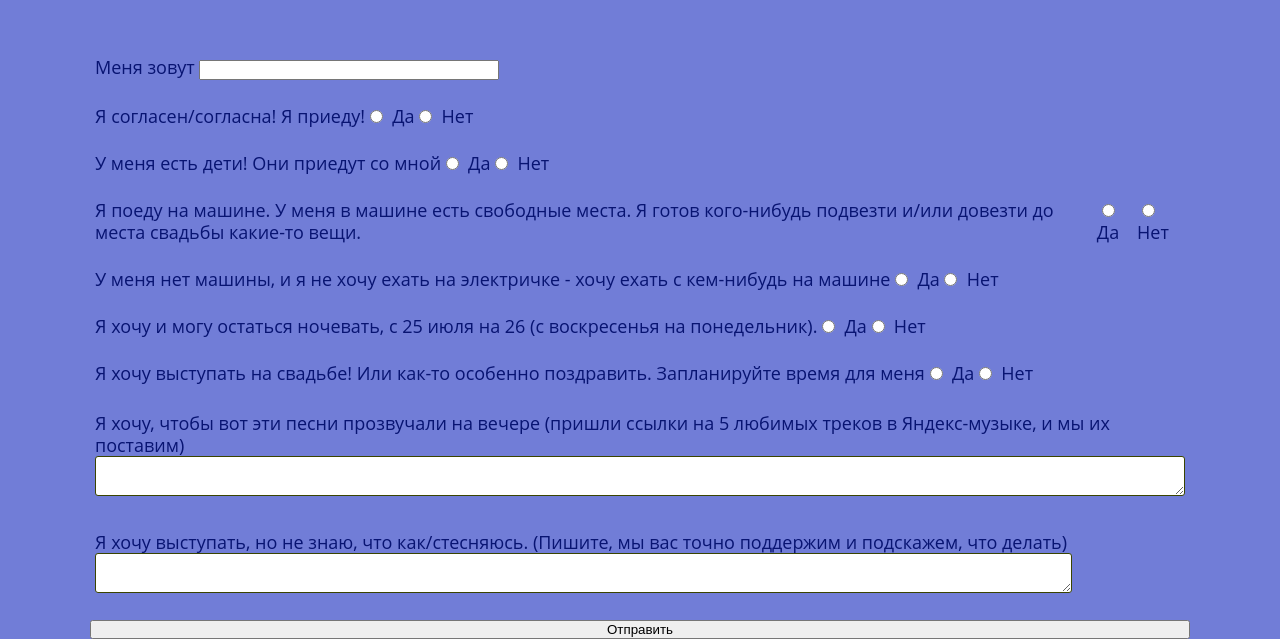
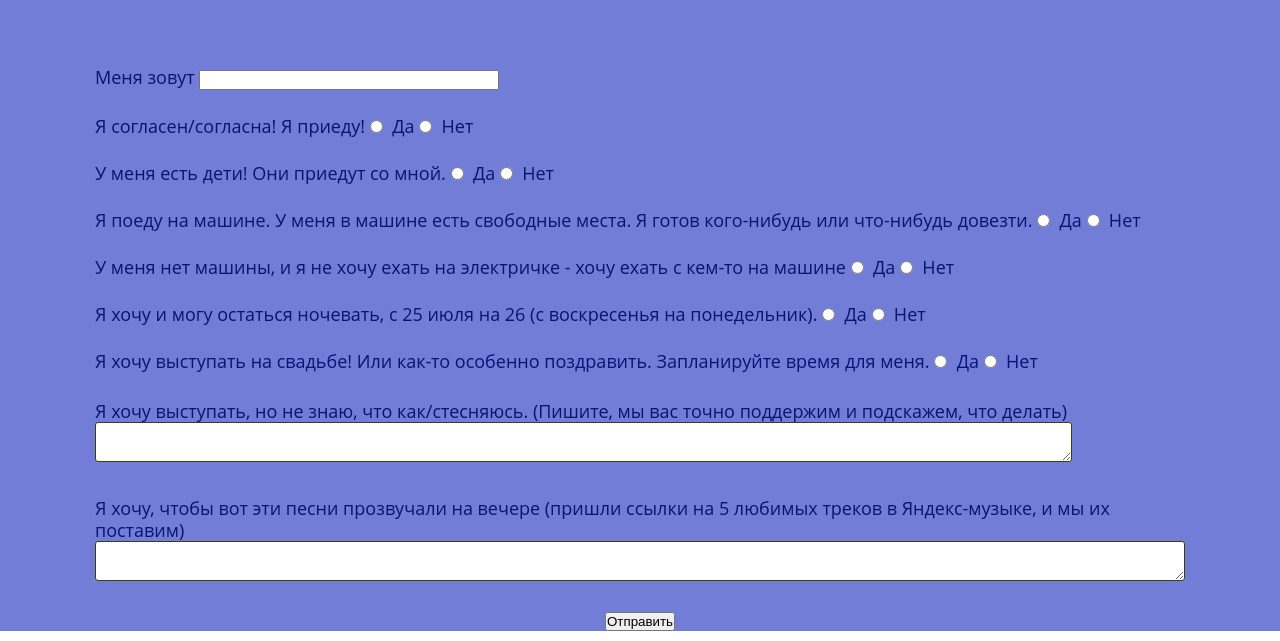
Before and after one commit to VaseninaNastya/wedding2021, a React app in the folder wedding_page/: page / in a window 1280 px wide. Shown: the part 3727-4368 px from the top of the page. Built offline with nearby package versions, Linux system fonts and the light colour scheme.

Commit message:
fix: fix form

```diff
--- a/wedding_page/src/components/Header/Header.js
+++ b/wedding_page/src/components/Header/Header.js
@@ -13,7 +13,6 @@ class Header extends React.PureComponent {
 
   render() {
     const { scrollPosition } = this.props;
-    console.log("crollPosition", scrollPosition);
     return (
       <div
         className={
--- a/wedding_page/src/components/MyForm/MyForm.js
+++ b/wedding_page/src/components/MyForm/MyForm.js
@@ -1,24 +1,166 @@
 import React from "react";
 import s from "./MyForm.module.css";
-import MyFormRadioItem from "../../components/MyFormRadioItem/MyFormRadioItem.js"
-import MyFormInputItem  from "../../components/MyFormInputItem/MyFormInputItem.js"
-import MyFormTextareaItem  from "../../components/MyFormTextareaItem/MyFormTextareaItem.js"
+import MyFormRadioItem from "../../components/MyFormRadioItem/MyFormRadioItem.js";
+import MyFormInputItem from "../../components/MyFormInputItem/MyFormInputItem.js";
+import MyFormTextareaItem from "../../components/MyFormTextareaItem/MyFormTextareaItem.js";
 
-import MyFormRadioItemList from '../../utils/MyFormRadioItemList.utils.js'
-import MyFormInputItemList from '../../utils/MyFormInputItemList.utils.js'
-import MyFormTextareaItemList from '../../utils/MyFormTextareaItemList.utils.js'
+import MyFormRadioItemList from "../../utils/MyFormRadioItemList.utils.js";
+import MyFormInputItemList from "../../utils/MyFormInputItemList.utils.js";
+import MyFormTextareaItemList from "../../utils/MyFormTextareaItemList.utils.js";
+
+import GoogleFormAPI from "../../utils/GoogleFormAPI.js";
 
 class MyForm extends React.PureComponent {
+  constructor() {
+    super();
+  }
+  state = {
+    formSended: false,
+  };
+  async handlerSendForm() {
+    let api = new GoogleFormAPI();
+    let resName =
+      document.querySelector("[style='order: 1;'] input").getAttribute("name") +
+      "=" +
+      document.querySelector("[style='order: 1;'] input").value;
+    let resAgree = document.querySelector("[style='order: 2;'] input:checked")
+      ? document
+          .querySelector("[style='order: 2;'] input")
+          .getAttribute("name") +
+        "=" +
+        document.querySelector("[style='order: 2;'] input").value
+      : "";
+    let resChild = document.querySelector("[style='order: 3;'] input:checked")
+      ? document
+          .querySelector("[style='order: 3;'] input")
+          .getAttribute("name") +
+        "=" +
+        document.querySelector("[style='order: 3;'] input").value
+      : "";
+    let resCar = document.querySelector("[style='order: 4;'] input:checked")
+      ? document
+          .querySelector("[style='order: 4;'] input")
+          .getAttribute("name") +
+        "=" +
+        document.querySelector("[style='order: 4;'] input").value
+      : "";
+    let resNoCar = document.querySelector("[style='order: 5;'] input:checked")
+      ? document
+          .querySelector("[style='order: 5;'] input")
+          .getAttribute("name") +
+        "=" +
+        document.querySelector("[style='order: 5;'] input").value
+      : "";
+    let resAfterparty = document.querySelector(
+      "[style='order: 6;'] input:checked"
+    )
+      ? document
+          .querySelector("[style='order: 6;'] input")
+          .getAttribute("name") +
+        "=" +
+        document.querySelector("[style='order: 6;'] input").value
+      : "";
+    let resShow = document.querySelector("[style='order: 7;'] input:checked")
+      ? document
+          .querySelector("[style='order: 7;'] input")
+          .getAttribute("name") +
+        "=" +
+        document.querySelector("[style='order: 7;'] input").value
+      : "";
+    let resShowShy =
+      document
+        .querySelector("[style='order: 8;'] textarea")
+        .getAttribute("name") +
+      "=" +
+      document.querySelector("[style='order: 8;'] textarea").value;
+    let resSongs =
+      document
+        .querySelector("[style='order: 9;'] textarea")
+        .getAttribute("name") +
+      "=" +
+      document.querySelector("[style='order: 9;'] textarea").value;
+    let str =
+      resName +
+      "&" +
+      resAgree +
+      "&" +
+      resChild +
+      "&" +
+      resCar +
+      "&" +
+      resNoCar +
+      "&" +
+      resAfterparty +
+      "&" +
+      resShow +
+      "&" +
+      resShowShy +
+      "&" +
+      resSongs;
+    let result = await api.sendResult(str);
+    console.log("result", result);
+    this.setState({
+      formSended: true,
+    });
+  }
+  handlerRefresh(){
+    document.location.reload()
+  }
   render() {
     return (
       <div className={s.form_container}>
-        <form action="https://docs.google.com/forms/u/0/d/e/1FAIpQLSdZCRoWLBsYBjhJoA0YrhHkisPG8DKAULeMwGZFmMhJnrVahg/formResponse">
-        {MyFormInputItemList.map(item => < MyFormInputItem name = {item.name} itemLabel={item.label} number = {item.number}/>)}
-
-        {MyFormRadioItemList.map(item => < MyFormRadioItem name = {item.name} itemLabel={item.label} number = {item.number}/>)}
-        {MyFormTextareaItemList.map(item => < MyFormTextareaItem name = {item.name} itemLabel={item.label} number = {item.number}/>)}
-          <button className = "submit_button"  style={{order: 11}}>Отправить</button>
-        </form>
+        {this.state.formSended ? (
+          <>
+            <p className = "formSended_text">
+              Ваши ответы записан! Если ответ на какой-то из вопросов изменился
+              - можете отправить ответы заново. Будет учтен последний вариант
+              ответов. Для того, чтобы заново ответить - обновите страницу или
+              нажмите на кнопку ниже. Если что-то поменяется меньше чем за две
+              недели до мероприятия - лучше напишите лично Коле или Насте.
+            </p>
+            <button
+              onClick={this.handlerRefresh.bind(this)}
+              className="submit_button"
+              style={{ order: 11 }}
+            >
+              Изменить ответы
+            </button>
+          </>
+        ) : (
+          <>
+            {" "}
+            <form>
+              {MyFormInputItemList.map((item) => (
+                <MyFormInputItem
+                  name={item.name}
+                  itemLabel={item.label}
+                  number={item.number}
+                />
+              ))}
+              {MyFormRadioItemList.map((item) => (
+                <MyFormRadioItem
+                  name={item.name}
+                  itemLabel={item.label}
+                  number={item.number}
+                />
+              ))}
+              {MyFormTextareaItemList.map((item) => (
+                <MyFormTextareaItem
+                  name={item.name}
+                  itemLabel={item.label}
+                  number={item.number}
+                />
+              ))}
+            </form>
+            <button
+              onClick={this.handlerSendForm.bind(this)}
+              className="submit_button"
+              style={{ order: 11 }}
+            >
+              Отправить
+            </button>
+          </>
+        )}
       </div>
     );
   }
--- a/wedding_page/src/components/MyForm/MyForm.module.css
+++ b/wedding_page/src/components/MyForm/MyForm.module.css
@@ -1,6 +1,6 @@
 .form_container{
   width: 1100px;
-  margin: 0 auto;
+  margin: 10px auto;
 }
 form{
   display: flex;
@@ -23,6 +23,9 @@ form{
   background-color: hsl(70, 100%, 55%);
 
 }
+.formSended_text{
+  margin-bottom: 20px;
+}
 @media (max-width: 1199px) and (min-width: 767px) {
   .form_container{
     width: 90%;}
--- /dev/null
+++ b/wedding_page/src/utils/GoogleFormAPI.js
@@ -0,0 +1,25 @@
+class GoogleFormAPI {
+  constructor() {
+    this.API_SERVER =
+      "https://docs.google.com/forms/u/0/d/e/1FAIpQLSdZCRoWLBsYBjhJoA0YrhHkisPG8DKAULeMwGZFmMhJnrVahg";
+    // this.API_SERVER = 'http://127.0.0.1:3003';
+  }
+  async sendResult(str) {
+    return fetch(this.API_SERVER + "/formResponse?" + str, {
+      method: "GET",
+      headers: {
+        "user-agent":
+          "Mozilla/5.0 (X11; Linux x86_64) AppleWebKit/537.36 (KHTML, like Gecko) Chrome/87.0.4280.141 Safari/537.36",
+      },
+    })
+      .then((response) => {
+        console.log(response);
+        return response;
+      })
+      .catch((error) => {
+          console.log(error);
+       return Error(error);
+      });
+  }
+}
+export default GoogleFormAPI;
--- a/wedding_page/src/utils/MyFormRadioItemList.utils.js
+++ b/wedding_page/src/utils/MyFormRadioItemList.utils.js
@@ -10,22 +10,22 @@ module.exports = [
     number: 2
   },
   {
-    label: "Я хочу выступать на свадьбе! Или как-то особенно поздравить. Запланируйте время для меня",
+    label: "Я хочу выступать на свадьбе! Или как-то особенно поздравить. Запланируйте время для меня.",
     name: "entry.2068606774",
     number: 7
   },
   {
-    label: "У меня есть дети! Они приедут со мной",
+    label: "У меня есть дети! Они приедут со мной.",
     name: "entry.1507760542",
     number: 3
   },
   {
-    label: "Я поеду на машине. У меня в машине есть свободные места. Я готов кого-нибудь подвезти и/или довезти до места свадьбы какие-то вещи.",
+    label: "Я поеду на машине. У меня в машине есть свободные места. Я готов кого-нибудь или что-нибудь довезти.",
     name: "entry.481942975",
     number: 4
   },
   {
-    label: "У меня нет машины, и я не хочу ехать на электричке - хочу ехать с кем-нибудь на машине",
+    label: "У меня нет машины, и я не хочу ехать на электричке - хочу ехать с кем-то на машине",
     name: "entry.1252208488",
     number: 5
   },
--- a/wedding_page/src/utils/MyFormTextareaItemList.utils.js
+++ b/wedding_page/src/utils/MyFormTextareaItemList.utils.js
@@ -8,6 +8,6 @@ module.exports = [
   {
     label: "Я хочу выступать, но не знаю, что как/стесняюсь. (Пишите, мы вас точно поддержим и подскажем, что делать)",
     name: "entry.1096887464",
-    number: "10"
+    number: "8"
   }
 ];
```
